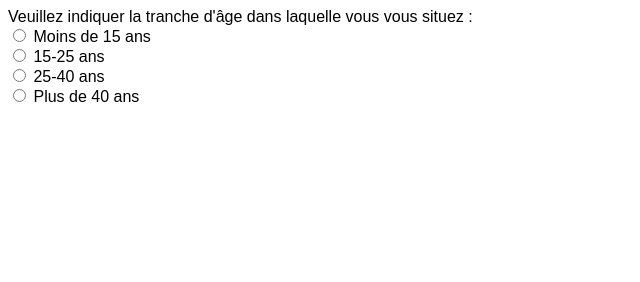
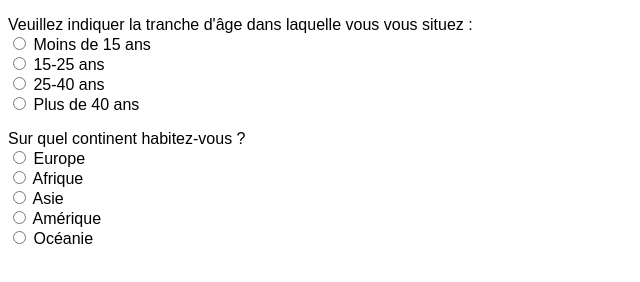
Before and after one commit to RodrigueCalimia/cours-les-formulaires, a plain HTML site: page index.html in a window 1280 px wide. Shown: the whole page, without its empty margins (0-640 px from the left). Drawn offline with Linux system fonts and the light colour scheme.

Commit message:
boutons radio avec 2 zones d'option

```diff
--- a/index.html
+++ b/index.html
@@ -8,11 +8,21 @@
     </head>
     <body>
         <form method="get" action="">
-            Veuillez indiquer la tranche d'âge dans laquelle vous vous situez :<br>
-            <input type="radio" name="age" value="moins15" id="moins15"> <label for="moins15">Moins de 15 ans</label><br>
-            <input type="radio" name="age" value="medium15-25" id="medium15-25"> <label for="medium15-25">15-25 ans</label><br>
-            <input type="radio" name="age" value="medium25-40" id="medium25-40"> <label for="medium25-40">25-40 ans</label><br>
-            <input type="radio" name="age" value="plus40" id="plus40"> <label for="plus40">Plus de 40 ans</label>
+            <p>
+                Veuillez indiquer la tranche d'âge dans laquelle vous vous situez :<br>
+                <input type="radio" name="age" value="moins15" id="moins15"> <label for="moins15">Moins de 15 ans</label><br>
+                <input type="radio" name="age" value="medium15-25" id="medium15-25"> <label for="medium15-25">15-25 ans</label><br>
+                <input type="radio" name="age" value="medium25-40" id="medium25-40"> <label for="medium25-40">25-40 ans</label><br>
+                <input type="radio" name="age" value="plus40" id="plus40"> <label for="plus40">Plus de 40 ans</label>
+            </p>
+            <p>
+                Sur quel continent habitez-vous ?<br>
+                <input type="radio" name="continent" value="europe" id="europe"> <label for="europe">Europe</label><br>
+                <input type="radio" name="continent" value="afrique" id="afrique"> <label for="afrique">Afrique</label><br>
+                <input type="radio" name="continent" value="asie" id="asie"> <label for="asie">Asie</label><br>
+                <input type="radio" name="continent" value="amerique" id="amerique"> <label for="amerique">Amérique</label><br>
+                <input type="radio" name="continent" value="oceanie" id="oceanie"> <label for="oceanie">Océanie</label>
+            </p>
         </form>
     </body>
 </html>
```
